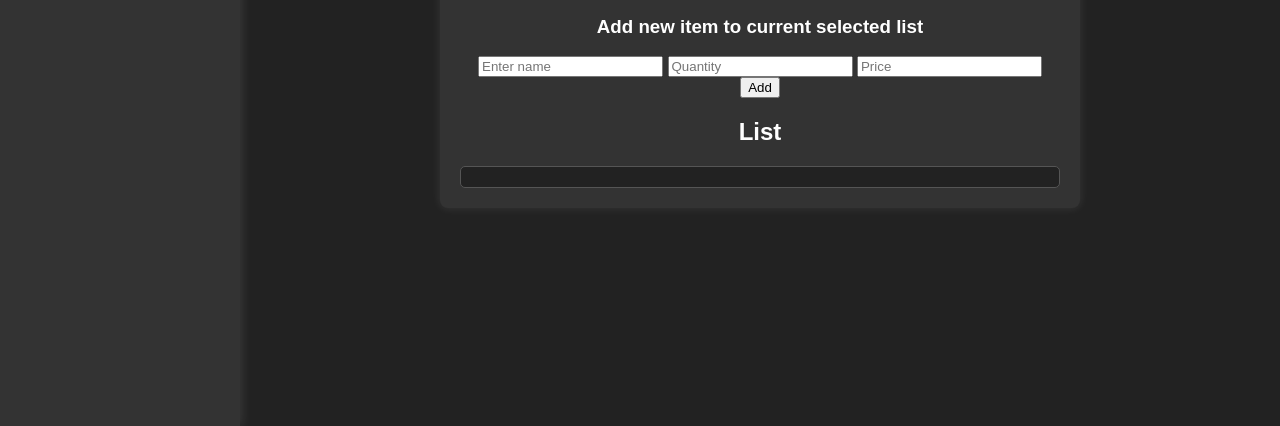
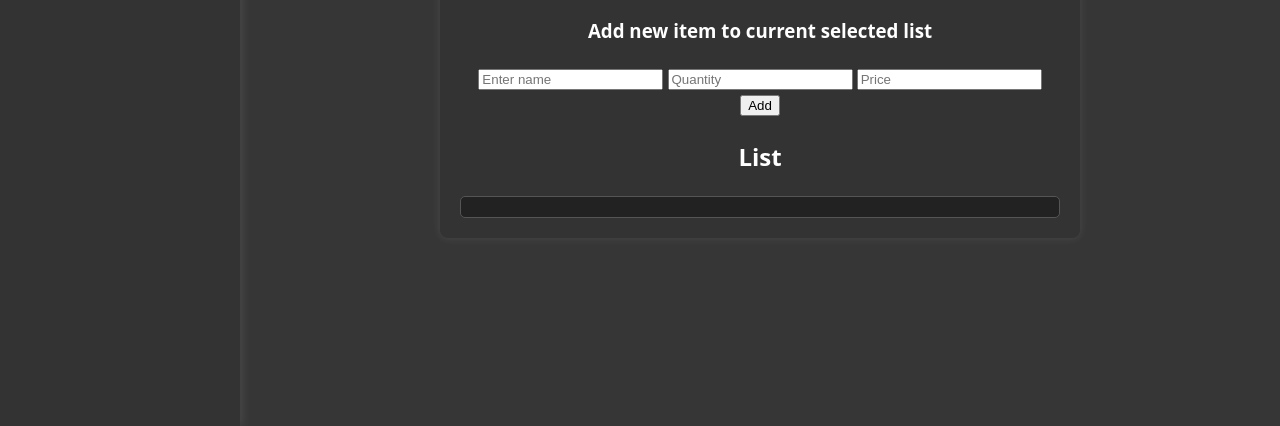
Before and after one commit to JakeOnDevineCRM/JakeCRM, a website: page views/main-page.html in a window 1280 px wide. Shown: the part 374-800 px from the top of the page. Drawn offline with Linux system fonts and the light colour scheme.

Commit message:
Edited some colors and fonts

```diff
--- a/public/styles.css
+++ b/public/styles.css
@@ -1,8 +1,10 @@
 /* General Page Styles */
 body {
-    font-family: Arial, sans-serif;
-    background-color: #222;
+    font-family: 'Open Sans', sans-serif;
+    background-color: #373637;
     color: white;
+    font-weight: 300;
+    line-height: 1.625;
     margin: 0;
     display: flex;
     height: 100vh;
@@ -32,7 +34,7 @@ body {
 
   /* Button highlighted when hovered */
   .sidebar button:hover {
-    background: #555;
+    background: #ce4c28;
   }
 
   /* Content Area */
```
